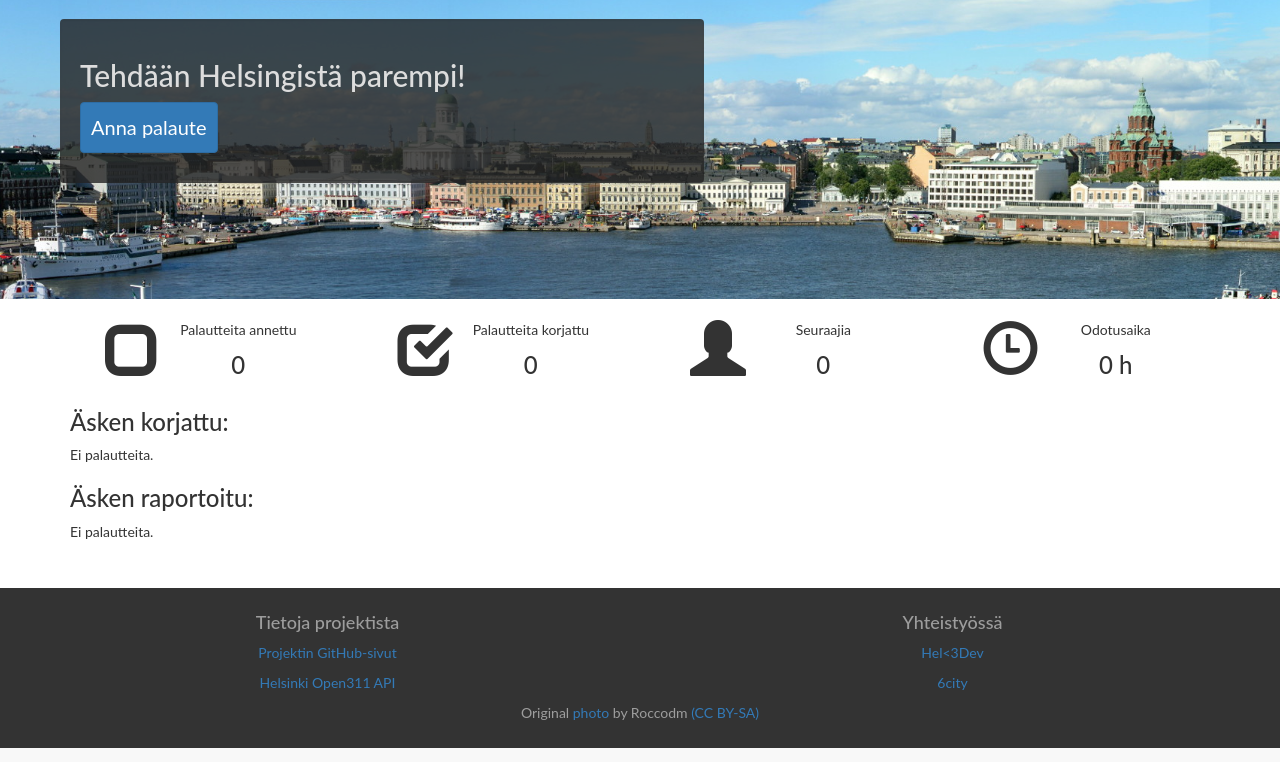
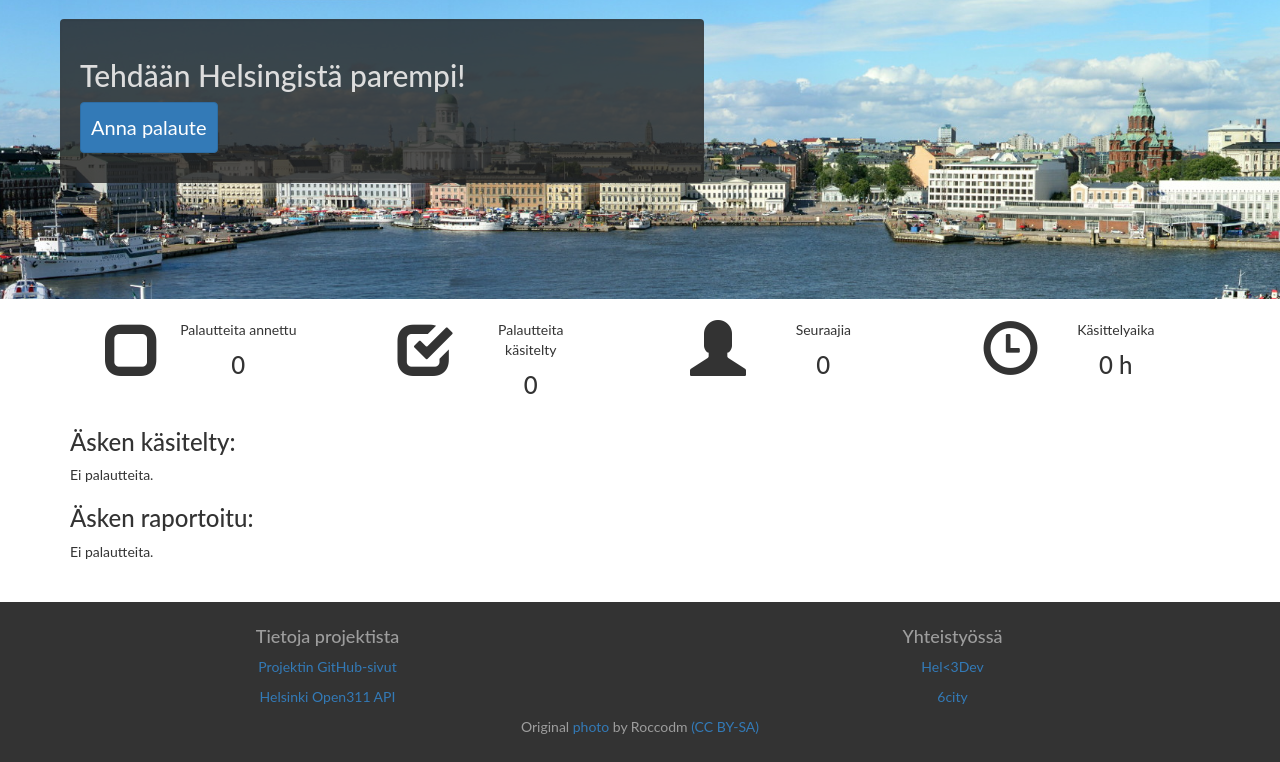
Before and after one commit to 6aika/issue-reporting, a Django app: page / in a window 1280 px wide. Shown: the part 52-814 px from the top of the page. Run offline with Django 3.2, Linux system fonts and the light colour scheme; data that the repository does not hold is empty; some libraries are stand-ins or nearby versions.

Commit message:
Some new wording on mainpage

```diff
--- a/frontend/templates/mainpage.html
+++ b/frontend/templates/mainpage.html
@@ -39,7 +39,7 @@
                     <div class="col-sm-8">
                         <div class="row">
                             <div class="col-sm-12"> <!-- The legend -->
-                                <p>Palautteita korjattu</p>
+                                <p>Palautteita käsitelty</p>
                             </div>
                         </div>
                         <div class="row">
@@ -77,7 +77,7 @@
                     <div class="col-sm-8">
                         <div class="row">
                             <div class="col-sm-12"> <!-- The legend -->
-                                <p>Odotusaika</p>
+                                <p>Käsittelyaika</p>
                             </div>
                         </div>
                         <div class="row">
@@ -91,7 +91,7 @@
                 </div>
             </div>
         </div>
-        <h3>Äsken korjattu:</h3>
+        <h3>Äsken käsitelty:</h3>
         <div class="row" id="recent-fix-info">
             {% if fixed_feedbacks %}
                 {% for feedback in fixed_feedbacks %}
```
Lines whose indentation alone changed are shown as unchanged.
